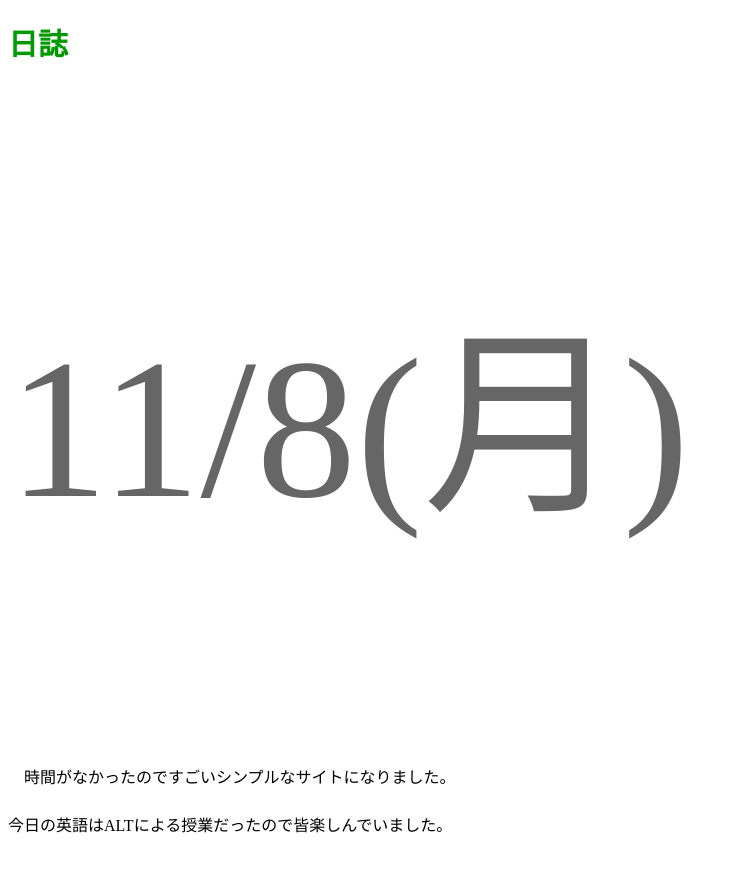
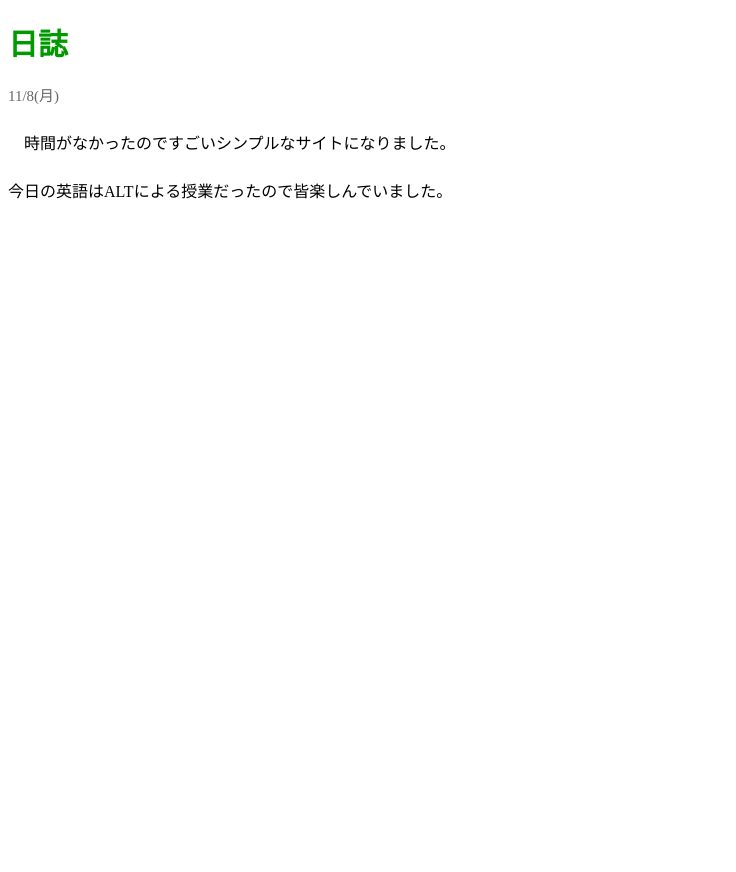
Before and after one commit to Geusen/16, a plain HTML site: page index.html in a window 1280 px wide. Shown: the whole page, without its empty margins (0-736 px from the left). After the commit the page ends 800 px from the top, so only its background shows below. Drawn offline with Linux system fonts and the light colour scheme.

Commit message:
Update index.html

```diff
--- a/index.html
+++ b/index.html
@@ -5,7 +5,7 @@
   <style>
     p {
       color: #666666;
-      font-size: 200px;
+      font-size: 15px;
     }
 
     div {
```
